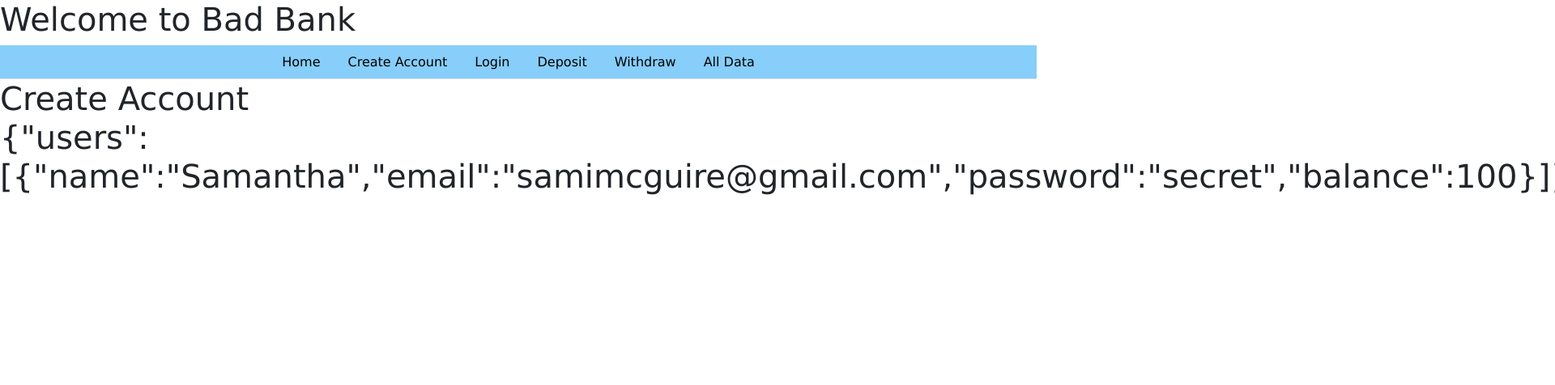
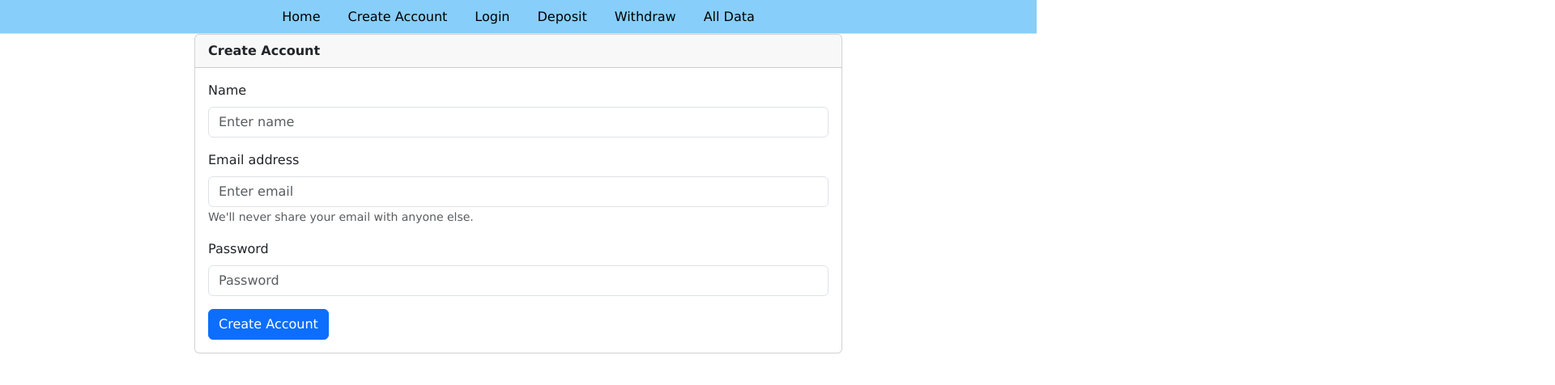
Before and after one commit to samimcguire/good-bank-app, a React (Create React App) app: page /createaccount in a window 1280 px wide. Shown: the top 476 px of the page at 81% size, 1920 px wide, since content can reach past the window. Built offline with nearby package versions, Linux system fonts and the light colour scheme.

Commit message:
Create Account Card Update

```diff
--- a/src/App.js
+++ b/src/App.js
@@ -15,7 +15,6 @@ import Home from './components/Home';
 function App() {
   return (
     <div className="App">
-      <h1>Welcome to Bad Bank</h1>
       <Navbar />
       <UserContext.Provider value={{users:[{name:'Samantha', email:'samimcguire@gmail.com', password:'secret', balance:100}]}}>
         <Routes>
--- a/src/components/CreateAccount.js
+++ b/src/components/CreateAccount.js
@@ -1,12 +1,78 @@
-import { useContext } from "react";
+import { useContext, useState } from "react";
 import { UserContext } from "../context";
+import Card from 'react-bootstrap/Card';
+import Button from 'react-bootstrap/Button';
+import Form from 'react-bootstrap/Form';
 
 const CreateAccount = () => {
+    const [show, setShow] = useState(true);
+    const [status, setStatus] = useState('');
+    const [name, setName] = useState('');
+    const [email, setEmail] = useState('');
+    const [password, setPassword] = useState('');
     const ctx = useContext(UserContext);
+
+    const validate = (field, label) => {
+        if (!field) {
+            setStatus('Error: ' + label);
+            setTimeout(() => setStatus(''), 3000);
+            return false;
+        }
+        return true;
+    }
+
+    const handleCreate = () => {
+        console.log(name, email, password);
+        if(!validate(name, 'name')) return;
+        if(!validate(email, 'email')) return;
+        if(!validate(password, 'password')) return;
+        ctx.users.push({name, email, password, balance:100});
+        setShow(false);
+    }
+
+    const clearForm = () => {
+        setName('');
+        setEmail('');
+        setPassword('');
+        setShow(true);
+    }
+
     return (
-        <h1>Create Account<br/>
-            {JSON.stringify(ctx)}
-        </h1>
+        <Card style={{ width: '50rem', top: 'center', left: '15rem' }}
+            status={status}
+            >
+        <Card.Header style={{ fontWeight:"bold" }}>Create Account</Card.Header>
+        <Card.Body>{show ?
+            (<Form>
+                <Form.Group className="mb-3" controlId="formBasicEmail">
+                    <Form.Label>Name</Form.Label>
+                    <Form.Control type="input" id="name" placeholder="Enter name" value={name} onChange={e => setName(e.currentTarget.value)} />
+                </Form.Group>
+
+                <Form.Group className="mb-3" controlId="formBasicEmail">
+                    <Form.Label>Email address</Form.Label>
+                    <Form.Control type="email" id="email" placeholder="Enter email" value={email} onChange={e => setEmail(e.currentTarget.value)} />
+                    <Form.Text className="text-muted">
+                    We'll never share your email with anyone else.
+                    </Form.Text>
+                </Form.Group>
+
+                <Form.Group className="mb-3" controlId="formBasicPassword">
+                    <Form.Label>Password</Form.Label>
+                    <Form.Control type="password" id="password" placeholder="Password" value={password} onChange={e => setPassword(e.currentTarget.value)} />
+                </Form.Group>
+                <Button variant="primary" type="submit" onClick={handleCreate} >
+                    Create Account
+                </Button>
+            </Form>):
+            (<Form>
+                <h5>Success</h5>
+                <Button variant="primary" type="submit" onClick={clearForm} >
+                Add Another Account
+                </Button>
+            </Form>)}
+        </Card.Body>
+      </Card>
     );
 }
 
--- a/src/components/Home.js
+++ b/src/components/Home.js
@@ -5,12 +5,12 @@ import Card from 'react-bootstrap/Card';
 
 const Home = () => {
     return (
-        <Card style={{ width: '18rem', top: 'center'}}>
-        <Card.Header style={{ fontFamily:"cursive", fontWeight:"bold" }}>BadBank Landing Page</Card.Header>
+        <Card style={{ width: '50rem', top: 'center', left: '15rem' }}>
+        <Card.Header style={{ fontWeight:"bold" }}>BadBank Landing Page</Card.Header>
         <Card.Body>
-          <Card.Title>Welcome to the Bank</Card.Title>
+          <Card.Title>WELCOME TO THE BANK</Card.Title>
           <Card.Text>
-            You can use this bank
+            You can use this bank for all of your banking needs.
           </Card.Text>
           <Card.Img src={Logo} className="img-fluid" alt="responsive bank logo"/>
         </Card.Body>
```
